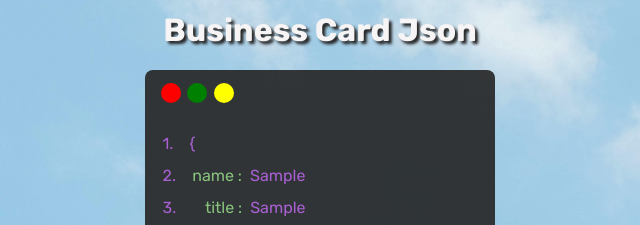
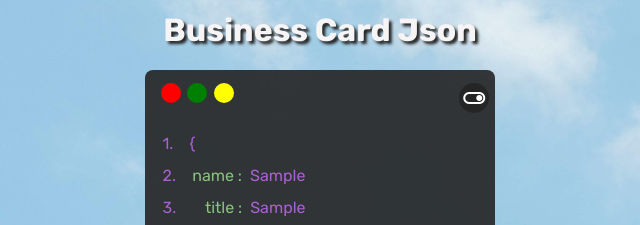
Before and after one commit to rjsudhin/json-card-making-app, a plain HTML site: page index.html in a window 1280 px wide. Both pictures are taken after typing "Sample", "Sample", "name@example.com", "https://example.com" into the empty fields and a click on the button "CREATE". Shown: the part 187-412 px from the top of the page, 320-960 px from the left. Drawn offline with nearby package versions, Linux system fonts and the light colour scheme.

Commit message:
them-switching toggle added in card header

```diff
--- a/css/styles.css
+++ b/css/styles.css
@@ -115,7 +115,6 @@ body {
 .card .card-header div {
   width: 20px;
   height: 20px;
-  background-color: #6c6cce;
   border-radius: 50%;
   margin: 0 .2rem;
   cursor: pointer;
@@ -132,6 +131,17 @@ body {
 
 .card .card-header .yellow {
   background-color: yellow;
+}
+
+.card .card-header .theme-toggle-container {
+  margin-left: auto;
+  span {
+    color: #fff;
+    padding: .2rem;
+    margin-right: .8rem;
+    border-radius: 50%;
+    background-color: #252525;
+  }
 }
 
 
--- a/index.html
+++ b/index.html
@@ -4,6 +4,7 @@
   <meta charset="UTF-8">
   <meta name="viewport" content="width=device-width, initial-scale=1.0">
   <title>Json style card making app</title>
+  <link href="https://fonts.googleapis.com/css2?family=Material+Symbols+Outlined" rel="stylesheet" />
   <link rel="stylesheet" href="css/styles.css">
 </head>
 <body>
--- a/js/card-creation.js
+++ b/js/card-creation.js
@@ -51,7 +51,11 @@ function createJsonUI(arr) {
   cardHeader.innerHTML = `
     <div onclick='removeCard(event)' class='red'></div>
     <div onclick='backspacing(event)' class='green'></div>
-    <div onclick='undo(event)' class='yellow'></div>`
+    <div onclick='undo(event)' class='yellow'></div>
+
+    <div class="theme-toggle-container">
+      <span onclick='themeSwitching(event)' class='material-symbols-outlined'>toggle_on</span>
+    </div>`
 
   card.append(cardHeader)
 
@@ -129,6 +133,20 @@ function undo(event) {
 
 }
 
+// theme switching dark and light
+function themeSwitching(event) {
+  console.log('theme switching button clicked')
+  let current = event.target
+
+  if (current.textContent == 'toggle_on') {
+    current.textContent = 'toggle_off'
+  } else {
+    current.textContent = 'toggle_on'
+  }
+
+
+}
+
 // updating the screen when remove the cards from UI
 function updateDisplay() {
   document.body.insertBefore(creationSection, cardContainer)
```
